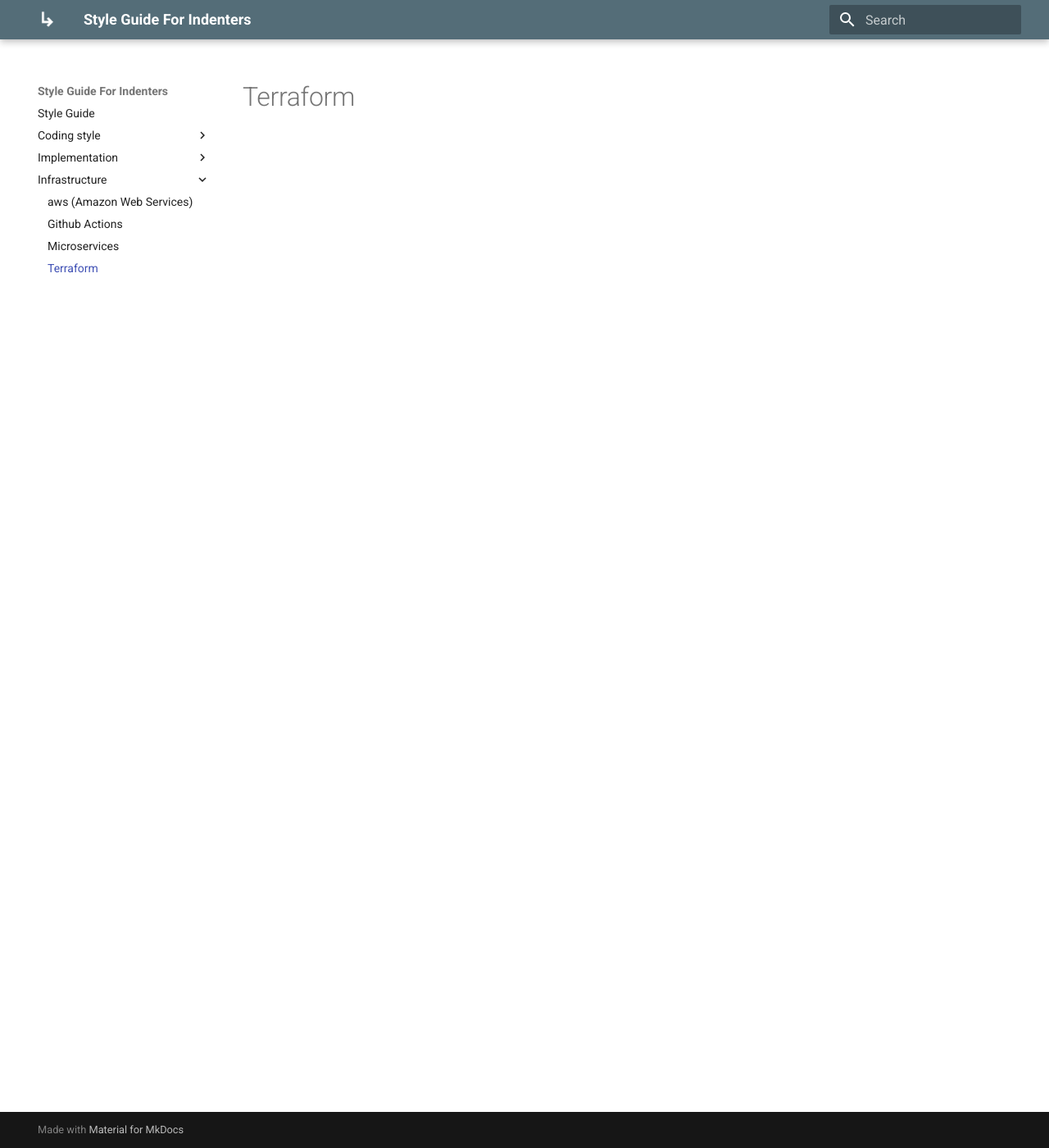
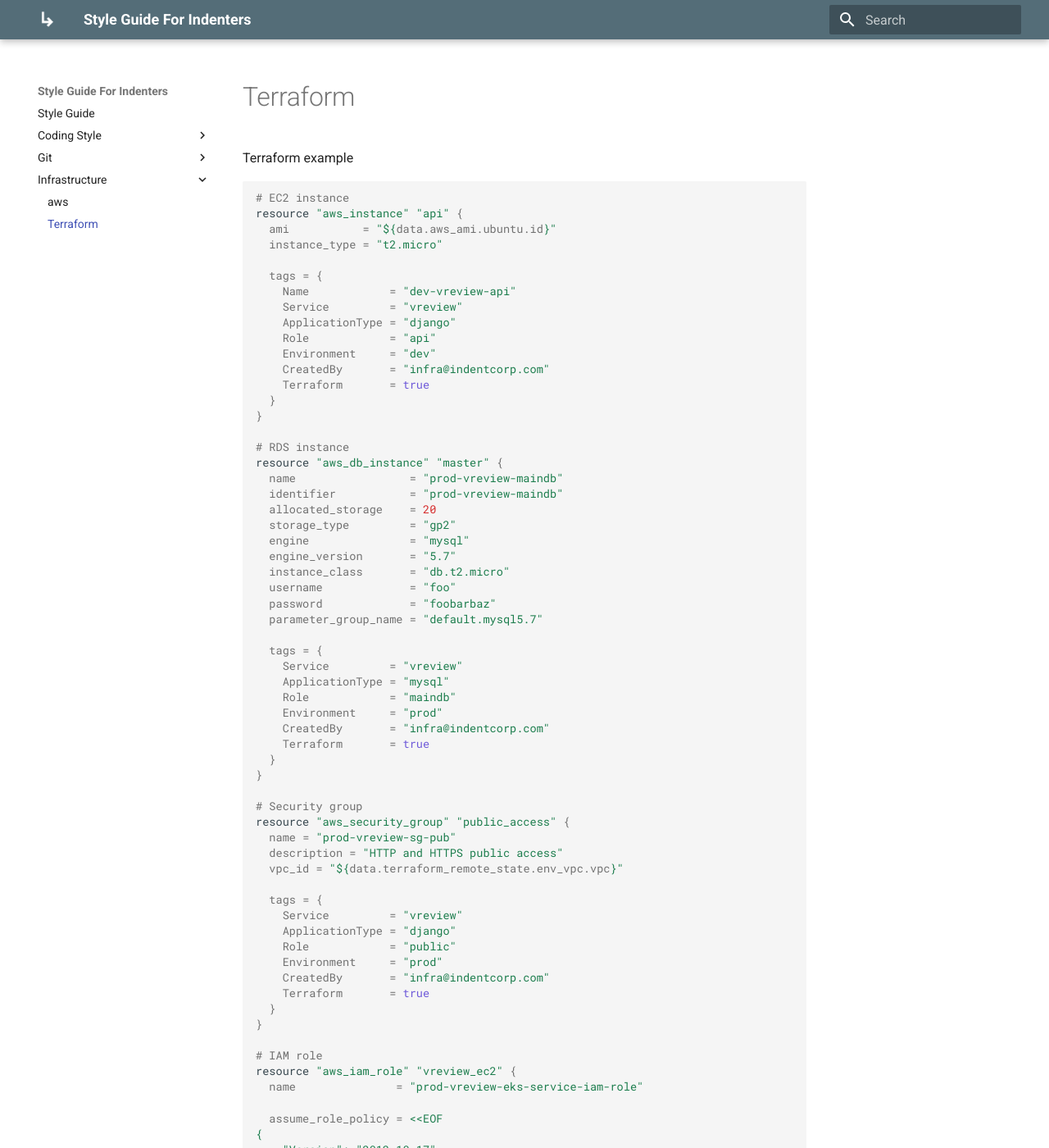
Before and after one commit to indentcorp/style-guide, an MkDocs documentation site: the page built from docs/infrastructure/terraform.md, in a window 1280 px wide and 1400 px high. Shown: the whole window at 82% size. Built offline with MkDocs 1.6.1 and Material for MkDocs 9.7.7, drawn with Linux system fonts in a browser that asks for light colours; some of the changed text lies outside the part shown.

Commit message:
Remove unnecessary files

````diff
--- a/docs/infrastructure/aws.md
+++ b/docs/infrastructure/aws.md
@@ -1,4 +1,4 @@
-# aws (Amazon Web Services)
+# aws
 
 
 ## IAM Role / Policy
--- a/docs/infrastructure/github_actions.md
+++ /dev/null
@@ -1 +0,0 @@
-# Github Actions
--- a/docs/infrastructure/microservices.md
+++ /dev/null
@@ -1 +0,0 @@
-# Microservices
--- a/docs/infrastructure/terraform.md
+++ b/docs/infrastructure/terraform.md
@@ -1 +1,139 @@
 # Terraform
+
+Terraform example
+```bash
+# EC2 instance
+resource "aws_instance" "api" {
+  ami           = "${data.aws_ami.ubuntu.id}"
+  instance_type = "t2.micro"
+
+  tags = {
+    Name            = "dev-vreview-api"
+    Service         = "vreview"
+    ApplicationType = "django"
+    Role            = "api"
+    Environment     = "dev"
+    CreatedBy       = "infra@indentcorp.com"
+    Terraform       = true
+  }
+}
+
+# RDS instance
+resource "aws_db_instance" "master" {
+  name                 = "prod-vreview-maindb"
+  identifier           = "prod-vreview-maindb"
+  allocated_storage    = 20
+  storage_type         = "gp2"
+  engine               = "mysql"
+  engine_version       = "5.7"
+  instance_class       = "db.t2.micro"
+  username             = "foo"
+  password             = "foobarbaz"
+  parameter_group_name = "default.mysql5.7"
+
+  tags = {
+    Service         = "vreview"
+    ApplicationType = "mysql"
+    Role            = "maindb"
+    Environment     = "prod"
+    CreatedBy       = "infra@indentcorp.com"
+    Terraform       = true
+  }
+}
+
+# Security group
+resource "aws_security_group" "public_access" {
+  name = "prod-vreview-sg-pub"
+  description = "HTTP and HTTPS public access"
+  vpc_id = "${data.terraform_remote_state.env_vpc.vpc}"
+
+  tags = {
+    Service         = "vreview"
+    ApplicationType = "django"
+    Role            = "public"
+    Environment     = "prod"
+    CreatedBy       = "infra@indentcorp.com"
+    Terraform       = true
+  }
+}
+
+# IAM role
+resource "aws_iam_role" "vreview_ec2" {
+  name               = "prod-vreview-eks-service-iam-role"
+
+  assume_role_policy = <<EOF
+{
+    "Version": "2012-10-17",
+    "Statement": [
+        {
+            "Action": "sts:AssumeRole",
+            "Principal": {
+               "Service": "ec2.amazonaws.com"
+            },
+            "Effect": "Allow",
+            "Sid": ""
+        }
+    ]
+}
+EOF
+}
+
+# IAM policy
+resource "aws_iam_policy" "vreview_s3_access" {
+  name        = "prod-vreview-eks-service-downloads3-iam-policy"
+  description = "Downloads s3 access"
+  role = "${aws_iam_role.vreview_s3_access.id}"
+
+  policy = <<EOF
+{
+  "Version": "2012-10-17",
+  "Statement": [
+    {
+      "Effect": "Allow",
+      "Action": [
+        "s3:PutObject",
+        "s3:GetObject"
+      ],
+      "Resource": [
+         "arn:aws:s3:::downloads-s3-bucket/*"
+      ]
+    }
+  ]
+}
+EOF
+}
+```
+
+Terraform variable example
+```bash
+variable "service" {
+  default = "vreview"
+}
+
+variable "app" {
+  default = "django"
+}
+
+variable "env" {
+  default = "dev"
+}
+
+variable "createdby" {
+  default = "infra@indentcorp.com"
+}
+
+resource "aws_instance" "web" {
+  ami           = "${data.aws_ami.ubuntu.id}"
+  instance_type = "t2.micro"
+
+  tags = {
+    Name = "${var.env}-${var.service}-api"
+    Service = "${var.service}"
+    ApplicationType = "${var.app}"
+    Role = "api"
+    Environment = "${var.env}"
+    CreatedBy = "${var.createdby}"
+    Terraform = true
+  }
+}
+```
--- a/mkdocs.yml
+++ b/mkdocs.yml
@@ -22,7 +22,22 @@ theme:
   # icon:
   logo: assets/indent-logo.png
 
+nav:
+- index.md
+- Coding Style:
+  - coding_style/python.md
+  - coding_style/js_ts.md
+- Git:
+  - git/repository.md
+  - git/commit.md
+- Infrastructure:
+  - infrastructure/aws.md
+  - infrastructure/terraform.md
+
+
 markdown_extensions:
+- toc:
+    permalink: True
 - pymdownx.highlight
 - pymdownx.superfences
 - attr_list
````
Also changed, not shown: docs/coding_style/01_django.md (deleted, +0 -1 lines), docs/coding_style/02_fastapi.md (deleted, +0 -1 lines), docs/coding_style/11_react.md (deleted, +0 -1 lines), docs/git/commit.md (added, +58 -0 lines), docs/git/repository.md (added, +68 -0 lines), docs/implementation/00_github.md (deleted, +0 -128 lines), docs/implementation/10_rest-api.md (deleted, +0 -1 lines), docs/implementation/11_grpc.md (deleted, +0 -1 lines), docs/index.md (+0 -3 lines), docs/coding_style/js_ts.md (renamed from docs/coding_style/10_js_ts.md), docs/coding_style/python.md (renamed from docs/coding_style/00_python.md), docs/git/assets/commit-bad-example.png (renamed from docs/implementation/assets/commit-bad-example.png).
